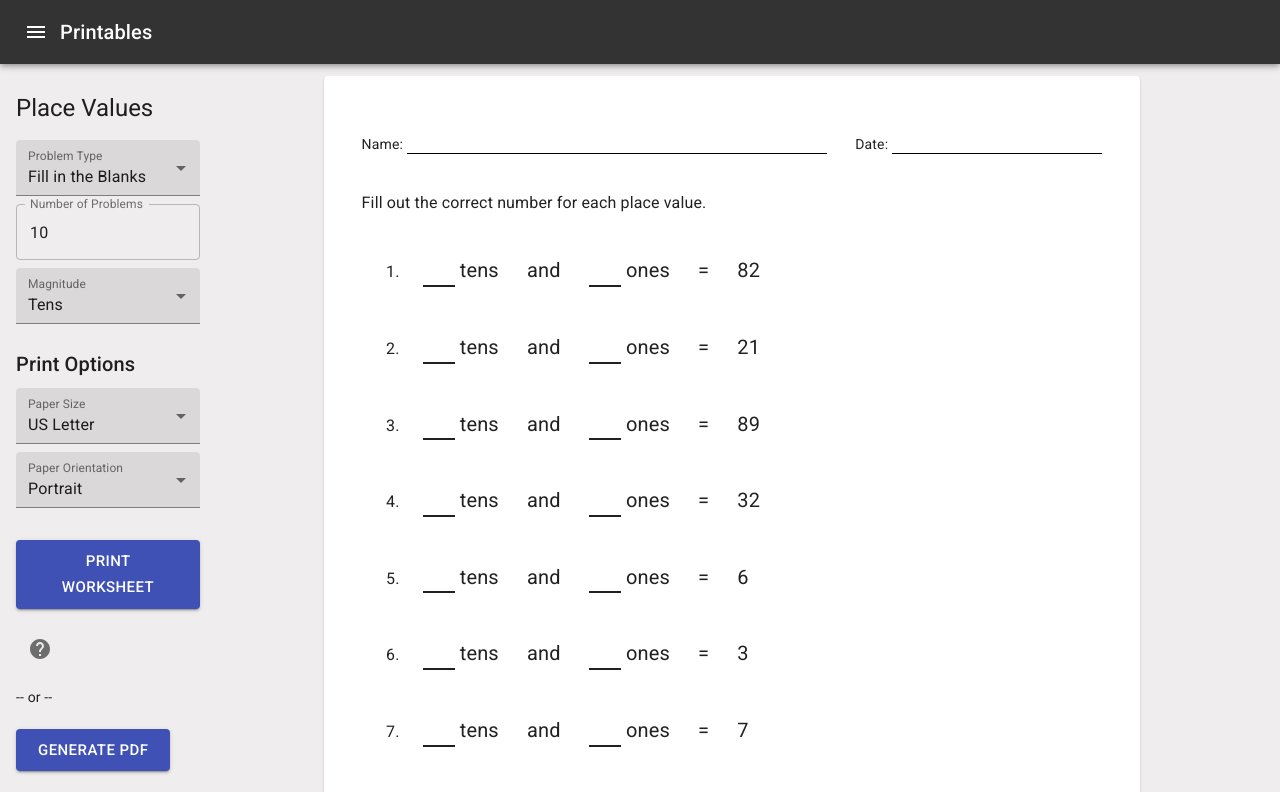
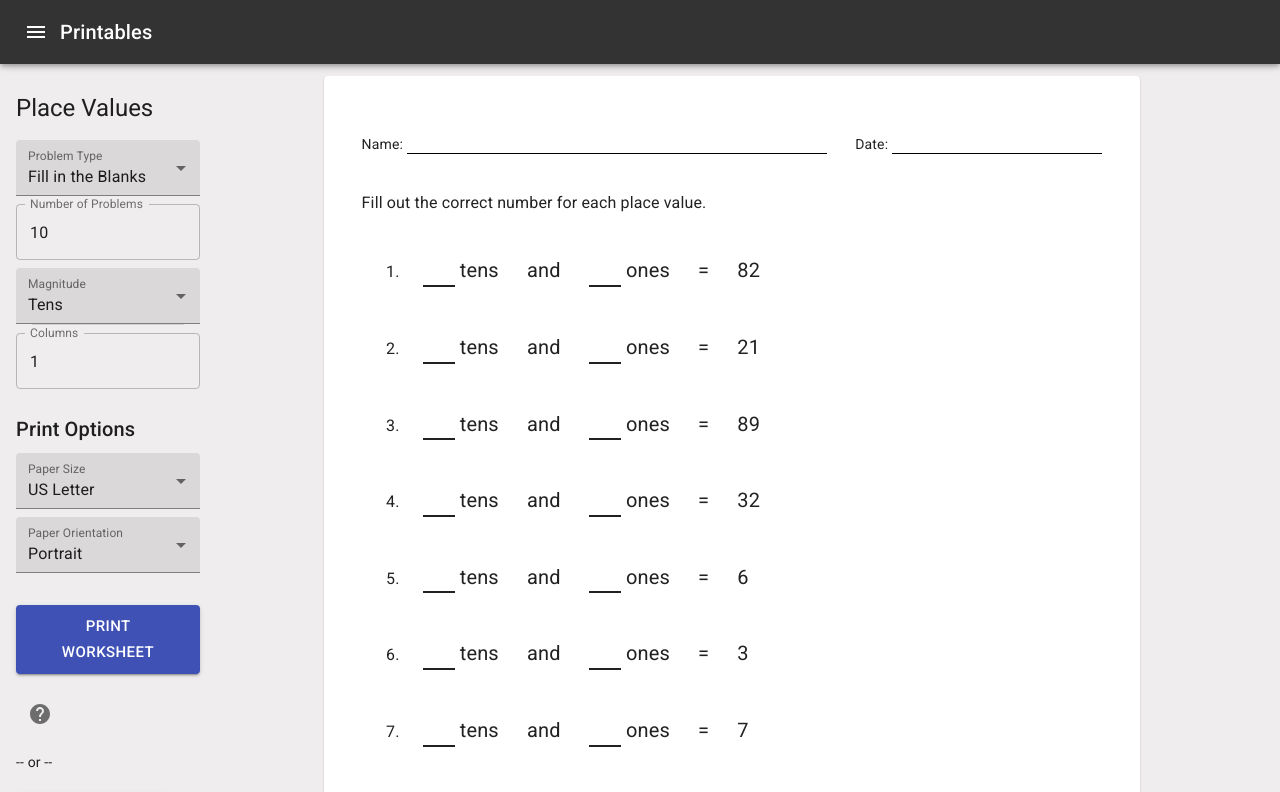
Before and after one commit to brainchild-projects/printables, a React (Create React App) app: page /worksheet-place-values in a window 1280 px wide. Shown: the top 792 px of the page. Built offline with nearby package versions, Linux system fonts and the light colour scheme.

Commit message:
feat: columns option for place value worksheets

```diff
--- a/src/components/ProblemList.tsx
+++ b/src/components/ProblemList.tsx
@@ -6,6 +6,7 @@ interface ProblemListProps {
   children: ReactNode;
   className?: string;
   columns?: number;
+  columnGap?: number;
   style?: CSSProperties;
   label?: string;
 }
@@ -30,12 +31,13 @@ const styles = makeStyles(() => ({
 }));
 
 function ProblemList({
-  children, className, columns, style, label,
+  children, className, columns, columnGap, style, label,
 }: ProblemListProps): JSX.Element {
   const classes = styles();
   const cols = columns ?? 1;
+  const gap = `${columnGap ?? 1}em`;
   const paddedClassName = className ? ` ${className}` : '';
-  const styleUsed = { ...style, columns: cols };
+  const styleUsed = { ...style, columns: cols, columnGap: gap };
 
   return (
     <ol
@@ -60,6 +62,7 @@ ProblemList.propsCallback = propsCallback;
 ProblemList.defaultProps = {
   className: null,
   columns: 1,
+  columnGap: 2,
   style: null,
   label: null,
 };
--- a/src/pages/placeValues/CustomizePlaceValuesForm.tsx
+++ b/src/pages/placeValues/CustomizePlaceValuesForm.tsx
@@ -1,3 +1,4 @@
+import Divider from '@material-ui/core/Divider';
 import React from 'react';
 import CustomizeForm from '../../components/forms/CustomizeForm';
 import NumberField from '../../components/forms/NumberField';
@@ -43,10 +44,19 @@ function CustomizePlaceValuesForm({
       <SelectField
         name="magnitude"
         value={data.magnitude}
-        onChange={(value) => onChange({ ...data, magnitude: value })}
+        onChange={(magnitude) => onChange({ ...data, magnitude })}
       >
         {stringMapToOptions(magnitudes)}
       </SelectField>
+
+      <Divider variant="middle" />
+      <NumberField
+        name="columns"
+        value={data.columns}
+        onChange={(columns) => onChange({ ...data, columns })}
+        min={1}
+        max={10}
+      />
     </CustomizeForm>
   );
 }
--- a/src/pages/placeValues/PlaceValuesData.tsx
+++ b/src/pages/placeValues/PlaceValuesData.tsx
@@ -5,4 +5,5 @@ export default interface PlaceValuesData {
   solution: PlaceValueProblemType;
   count: number;
   magnitude: PlaceValuesMagnitude | string;
+  columns: number;
 }
--- a/src/pages/placeValues/PlaceValuesPage.tsx
+++ b/src/pages/placeValues/PlaceValuesPage.tsx
@@ -9,6 +9,7 @@ const defaultPlaceValuesData: PlaceValuesData = {
   count: 10,
   magnitude: 'tens',
   solution: 'blanks',
+  columns: 1,
 };
 const dataKey = 'placeValues';
 
--- a/src/pages/placeValues/PreviewPlaceValues.tsx
+++ b/src/pages/placeValues/PreviewPlaceValues.tsx
@@ -109,7 +109,8 @@ const choiceInstruction = 'What is the place value of the underlined digit? Circ
 function PreviewPlaceValues({ customData }: PreviewPlaceValuesProps): JSX.Element {
   const classes = pageStyles();
   const problems = generateProblems(customData);
-  const { solution: problemType } = customData;
+  const { solution: problemType, columns } = customData;
+  const columnGap = 5;
 
   const instructions = problemType === 'blanks' ? blanksInstruction : choiceInstruction;
   return (
@@ -122,7 +123,11 @@ function PreviewPlaceValues({ customData }: PreviewPlaceValuesProps): JSX.Elemen
         )}
         wrapper={ProblemList}
         footer={(<WorksheetFooter itemCount={problems.length} />)}
-        wrapperProps={{ className: `problems bar ${classes.list} foo` }}
+        wrapperProps={{
+          className: `problems bar ${classes.list}`,
+          columns,
+          columnGap,
+        }}
         data={problems}
         itemSelector=".place-value-problem-item"
         renderItems={itemBuilder(false, customData)}
@@ -135,6 +140,8 @@ function PreviewPlaceValues({ customData }: PreviewPlaceValuesProps): JSX.Elemen
         wrapperProps={{
           className: `problems bar ${classes.list}`,
           label: 'Answers',
+          columns,
+          columnGap,
         }}
         data={problems}
         itemSelector=".place-value-problem-item"
```
